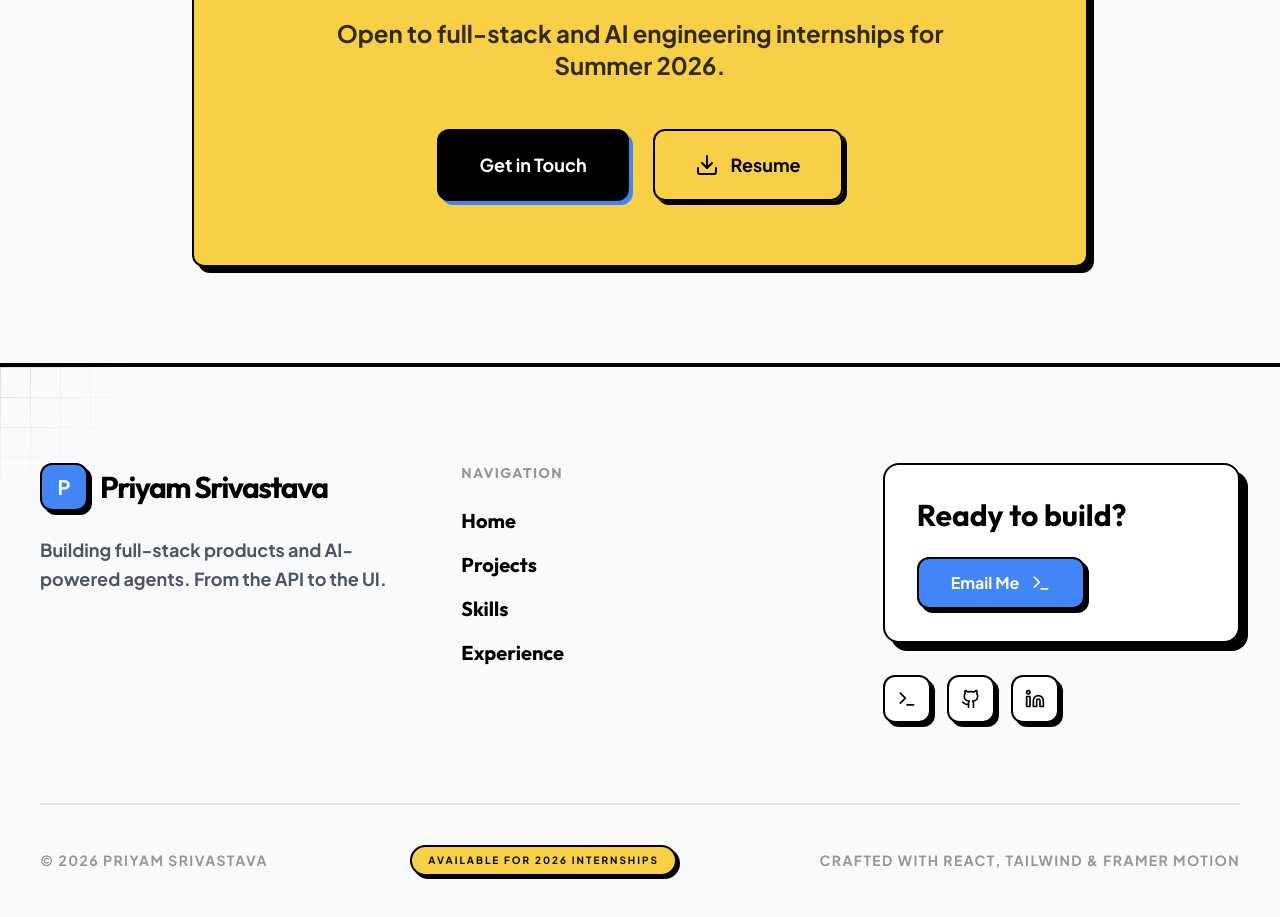
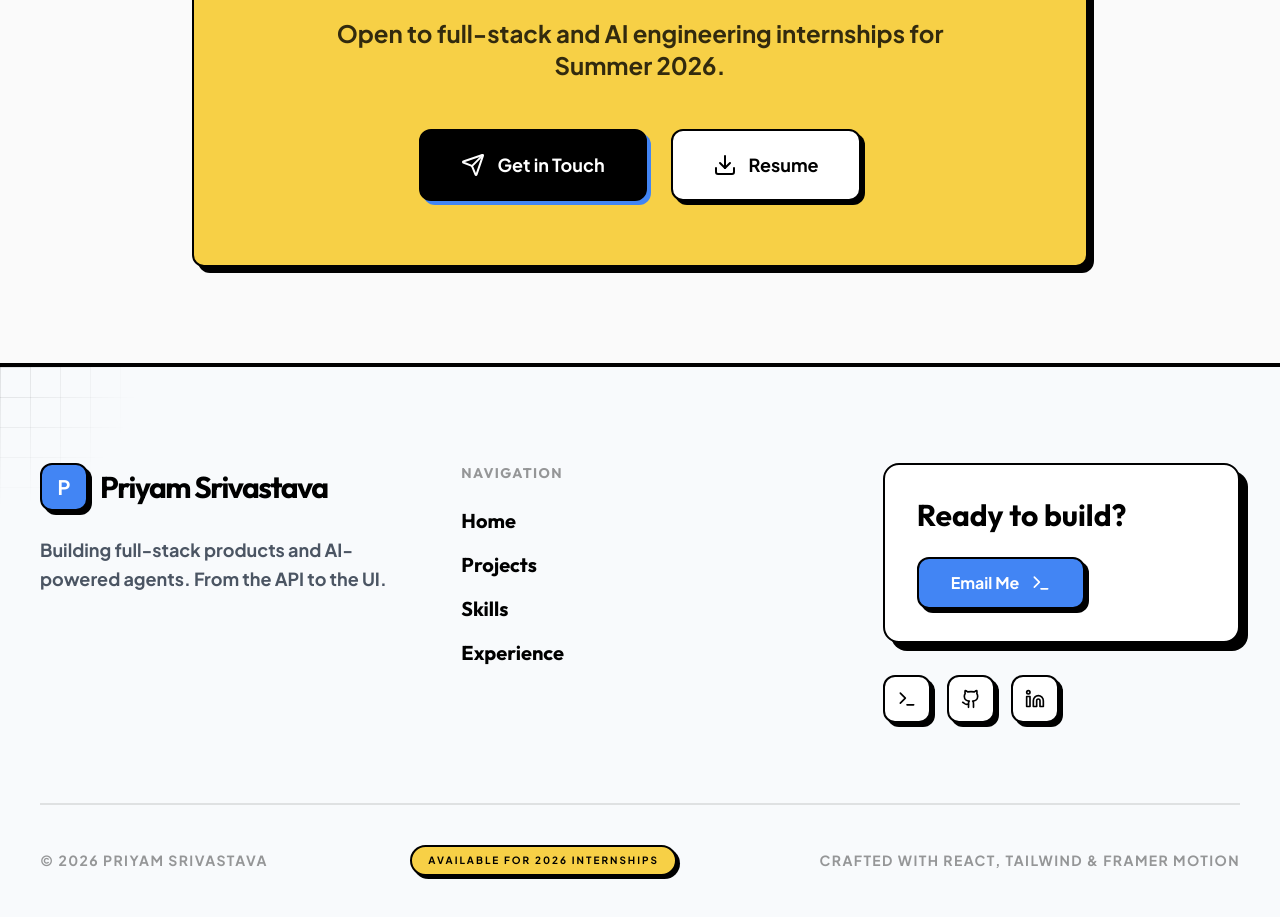
Before and after one commit to ItsPriyamSri/priyam-portfolio, a React (Vite) app: page / in a window 1280 px wide. Shown: the part 7440-8357 px from the top of the page. Built offline with nearby package versions, Linux system fonts and the light colour scheme.

Commit message:
feat: add Send icon to contact button and update resume button background color

```diff
--- a/src/App.tsx
+++ b/src/App.tsx
@@ -13,7 +13,8 @@ import {
   Users,
   Award,
   Globe,
-  X
+  X,
+  Send
 } from 'lucide-react';
 
 // --- Typewriter Hook ---
@@ -1214,7 +1215,7 @@ export default function App() {
                 href="mailto:priyamsrivastava33347@gmail.com"
                 className="px-10 py-5 bg-black text-white border-2 border-black rounded-xl font-bold font-jakarta text-lg shadow-[4px_4px_0px_#4285F4] flex items-center gap-3"
               >
-                Get in Touch
+                <Send size={24} /> Get in Touch
               </motion.a>
               <motion.a
                 whileHover={{ x: -2, y: -2, boxShadow: "8px 8px 0px #000000" }}
@@ -1223,7 +1224,7 @@ export default function App() {
                 href="https://drive.google.com/file/d/1i6RlG9hcbE8U8Htkj2s6WlB-RX_Vuux0/view?usp=sharing"
                 target="_blank"
                 rel="noopener noreferrer"
-                className="px-10 py-5 bg-transparent text-black border-2 border-black rounded-xl font-bold font-jakarta text-lg shadow-[4px_4px_0px_#000000] flex items-center gap-3"
+                className="px-10 py-5 bg-white text-black border-2 border-black rounded-xl font-bold font-jakarta text-lg shadow-[4px_4px_0px_#000000] flex items-center gap-3"
               >
                 <Download size={24} /> Resume
               </motion.a>
```
